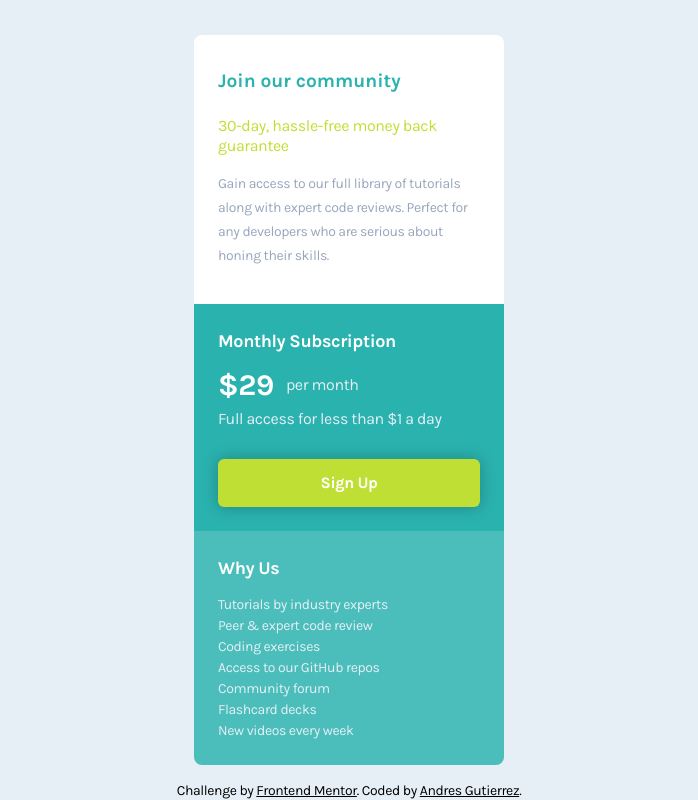
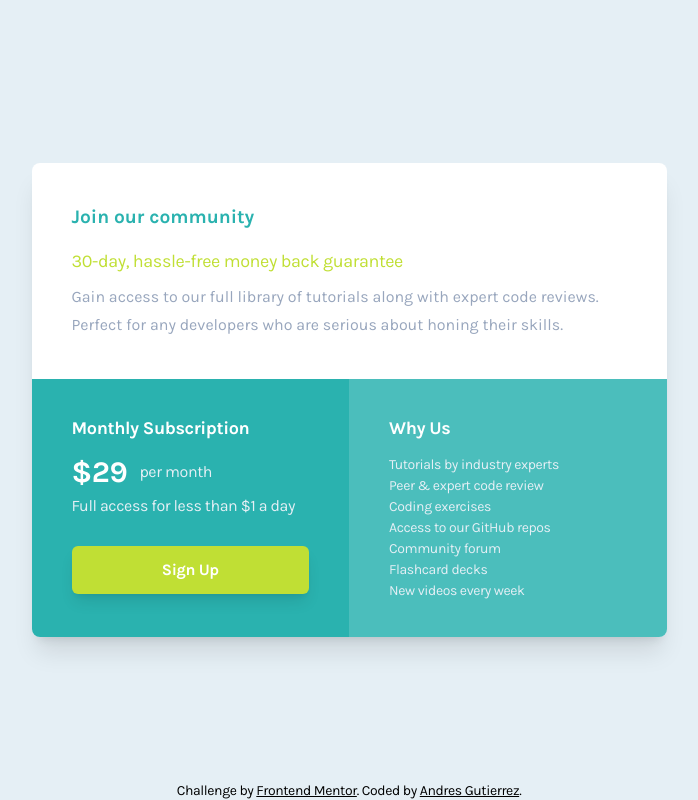
Before and after one commit to AGutierrezR/single-price-grid-component, a website: page index.html in a window 1280 px wide. Shown: the whole page, without its empty margins (291-989 px from the left). Drawn offline with Linux system fonts and the light colour scheme.

Commit message:
Create desktop version

```diff
--- a/index.html
+++ b/index.html
@@ -30,22 +30,26 @@
   <body>
     <main>
       <div
-        class="flex w-full max-w-[310px] flex-col overflow-hidden rounded-lg"
+        class="flex w-full max-w-[310px] flex-col overflow-hidden rounded-lg shadow-xl xl:grid xl:max-w-[635px] xl:grid-cols-2"
       >
-        <div class="bg-white p-6 pt-8 pb-9 text-gray-500">
+        <div class="bg-white p-6 pt-8 pb-9 text-gray-500 xl:col-span-2 xl:p-10">
           <h1 class="mb-5 text-2xl font-semibold tracking-normal text-cyan-500">
             Join our community
           </h1>
-          <p class="mb-4 text-base leading-5 text-yellow-300">
+          <p
+            class="mb-4 text-base leading-5 text-yellow-300 xl:mb-3 xl:text-xl"
+          >
             30-day, hassle-free money back guarantee
           </p>
-          <p class="text-sm leading-6">
+          <p
+            class="text-sm leading-6 xl:text-base xl:leading-7 xl:tracking-normal"
+          >
             Gain access to our full library of tutorials along with expert code
             reviews. Perfect for any developers who are serious about honing
             their skills.
           </p>
         </div>
-        <div class="bg-cyan-500 p-6 text-white">
+        <div class="bg-cyan-500 p-6 text-white xl:px-10 xl:py-9">
           <h2 class="mb-3 text-xl font-semibold">Monthly Subscription</h2>
           <p class="mb-1 flex items-center text-base text-gray-300">
             <span class="mr-3 text-3xl font-semibold text-white"
@@ -58,11 +62,11 @@
           </p>
           <a
             href="#"
-            class="mt-7 block w-full rounded-md bg-yellow-300 p-3 text-center font-semibold shadow"
+            class="mt-7 block w-full rounded-md bg-yellow-300 p-3 text-center font-semibold shadow-lg"
             >Sign Up</a
           >
         </div>
-        <div class="bg-cyan-300 p-6 text-gray-300">
+        <div class="bg-cyan-300 p-6 text-gray-300 xl:px-10 xl:py-9">
           <h2 class="mb-3 text-xl font-semibold text-white">Why Us</h2>
           <ul class="text-sm">
             <li>Tutorials by industry experts</li>
--- a/src/styles.css
+++ b/src/styles.css
@@ -1,4 +1,4 @@
-@import url("https://fonts.googleapis.com/css2?family=Karla:wght@400;700&display=swap");
+@import url('https://fonts.googleapis.com/css2?family=Karla:wght@400;700&display=swap');
 
 @tailwind base;
 @tailwind components;
@@ -14,8 +14,19 @@
   @media (min-width: 1440px) {
     :root {
       --fs-400: 1rem;
+      --fs-500: 1.1819rem;
       --fs-600: 1.45rem;
     }
+  }
+
+  html {
+    box-sizing: border-box;
+  }
+
+  *,
+  *:before,
+  *:after {
+    box-sizing: inherit;
   }
 
   body {
--- a/tailwind.config.js
+++ b/tailwind.config.js
@@ -26,9 +26,6 @@ module.exports = {
         xl: 'var(--fs-500)',
         '2xl': 'var(--fs-600)',
       },
-      boxShadow: {
-        DEFAULT: '0 0 1rem rgb(0 0 0 / 25%);',
-      },
     },
   },
   plugins: [],
```
Also changed, not shown: assets/css/styles.css.
